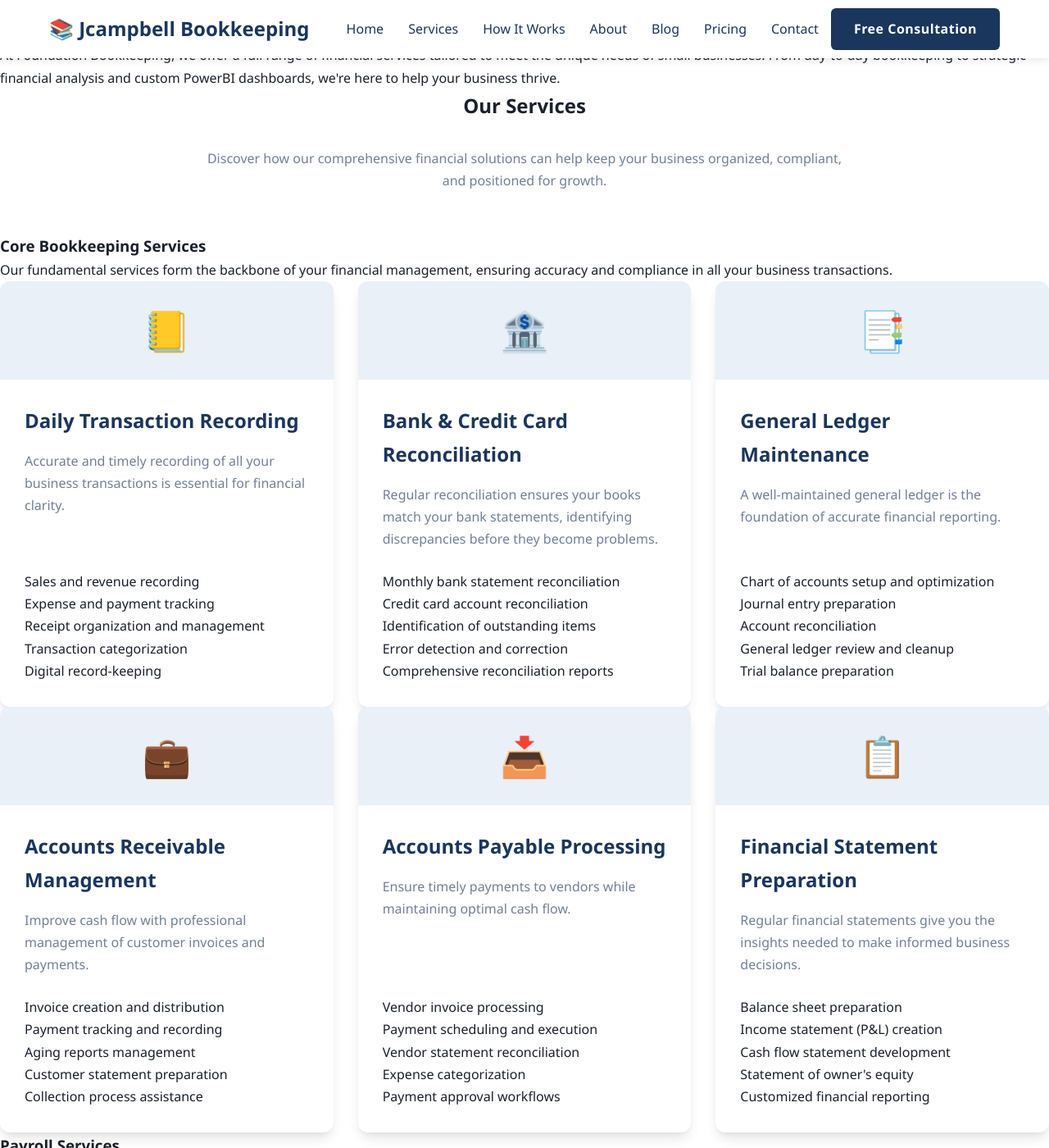
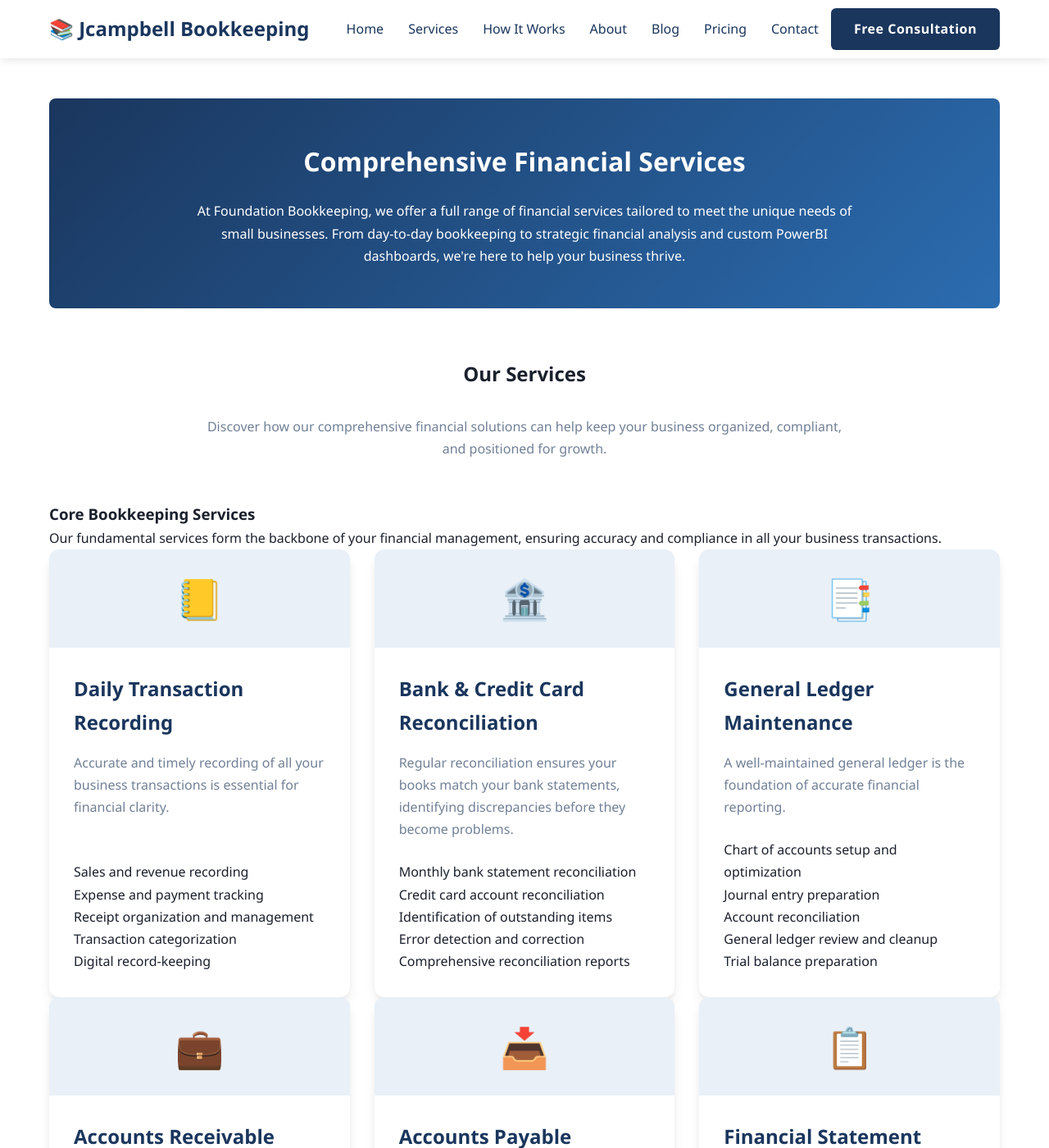
Before and after one commit to jcampbell9724/jcampbell-bookkeeping, a Jekyll site: the page built from services.md, in a window 1280 px wide and 1400 px high. Shown: the whole window at 82% size. Built offline with Jekyll 4.4.1, drawn with Linux system fonts in a browser that asks for light colours.

Commit message:
Update styles.css

```diff
--- a/css/styles.css
+++ b/css/styles.css
@@ -27,6 +27,8 @@ body {
     line-height: 1.7;
     color: var(--dark-color);
     background-color: #ffffff;
+    margin-top: 0; /* Reset any potential default margins */
+    padding-top: 0; /* Reset any potential default padding */
 }
 
 a {
@@ -107,6 +109,10 @@ header {
     display: flex;
     justify-content: space-between;
     align-items: center;
+}
+
+.page-header, .post-header, .blog-header {
+    margin-top: 90px; /* Add space beneath fixed header */
 }
 
 .logo {
@@ -1328,3 +1334,51 @@ footer {
         max-width: 100%;
     }
 }
+
+/* Add this to your styles.css file */
+
+/* MD page containers */
+.about-container,
+.hiw-container,
+.pricing-container,
+.services-container {
+    width: 100%;
+    max-width: 1200px;
+    margin: 0 auto;
+    padding: 120px 20px 60px; /* Top padding accounts for fixed header */
+}
+
+/* Hero sections for MD pages */
+.about-hero,
+.process-hero,
+.pricing-hero,
+.services-hero {
+    background: linear-gradient(135deg, #1a365d 0%, #2b6cb0 100%);
+    color: white;
+    padding: 50px 30px;
+    text-align: center;
+    margin-bottom: 60px;
+    border-radius: 8px;
+}
+
+.about-hero h1,
+.process-hero h1,
+.pricing-hero h1,
+.services-hero h1 {
+    margin-bottom: 20px;
+    color: white;
+}
+
+.about-hero p,
+.process-hero p,
+.pricing-hero p,
+.services-hero p {
+    max-width: 800px;
+    margin: 0 auto;
+    color: white;
+}
+
+/* Services content specific fix */
+.services-content {
+    padding: 0; /* Reset any unwanted padding */
+}
```
